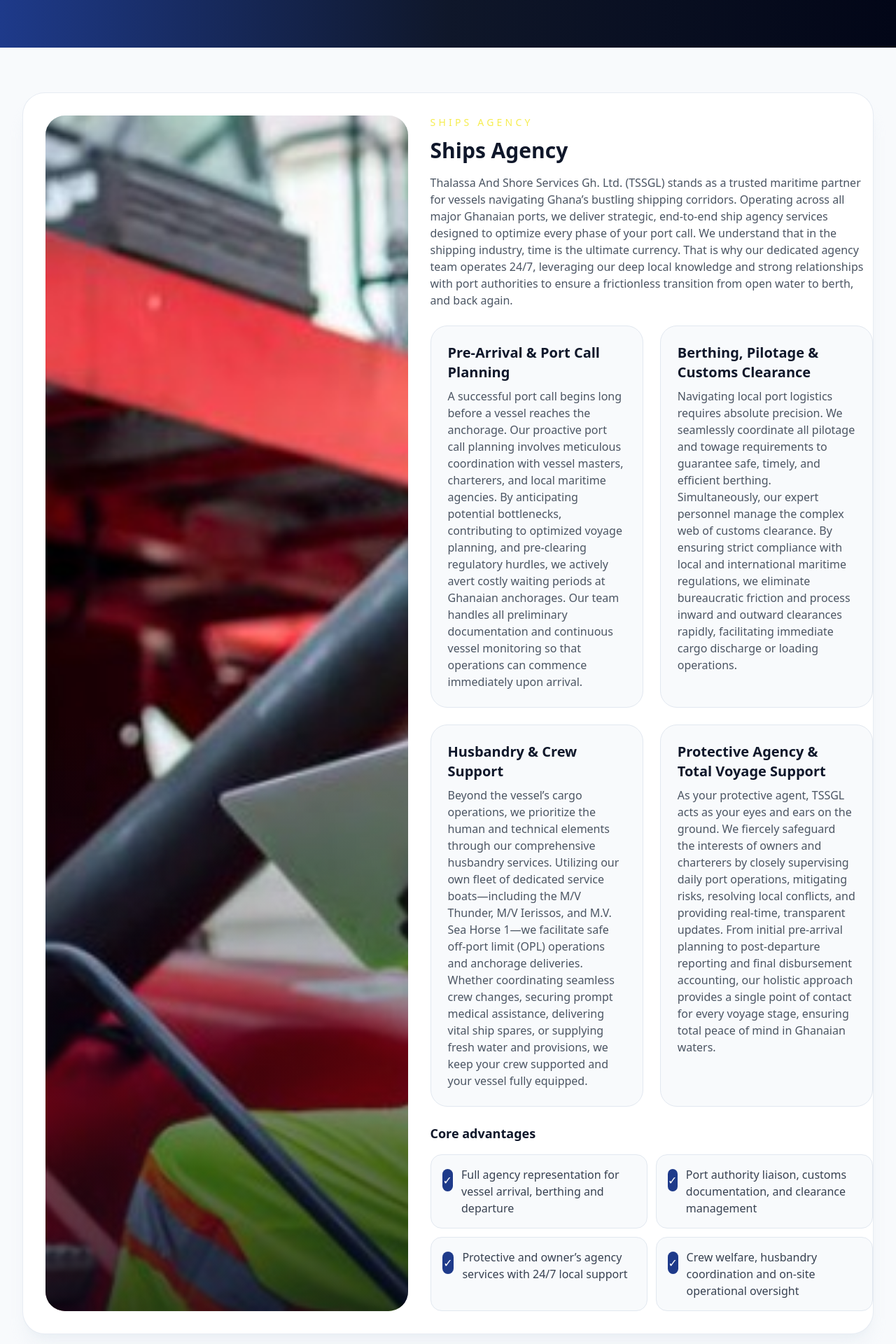
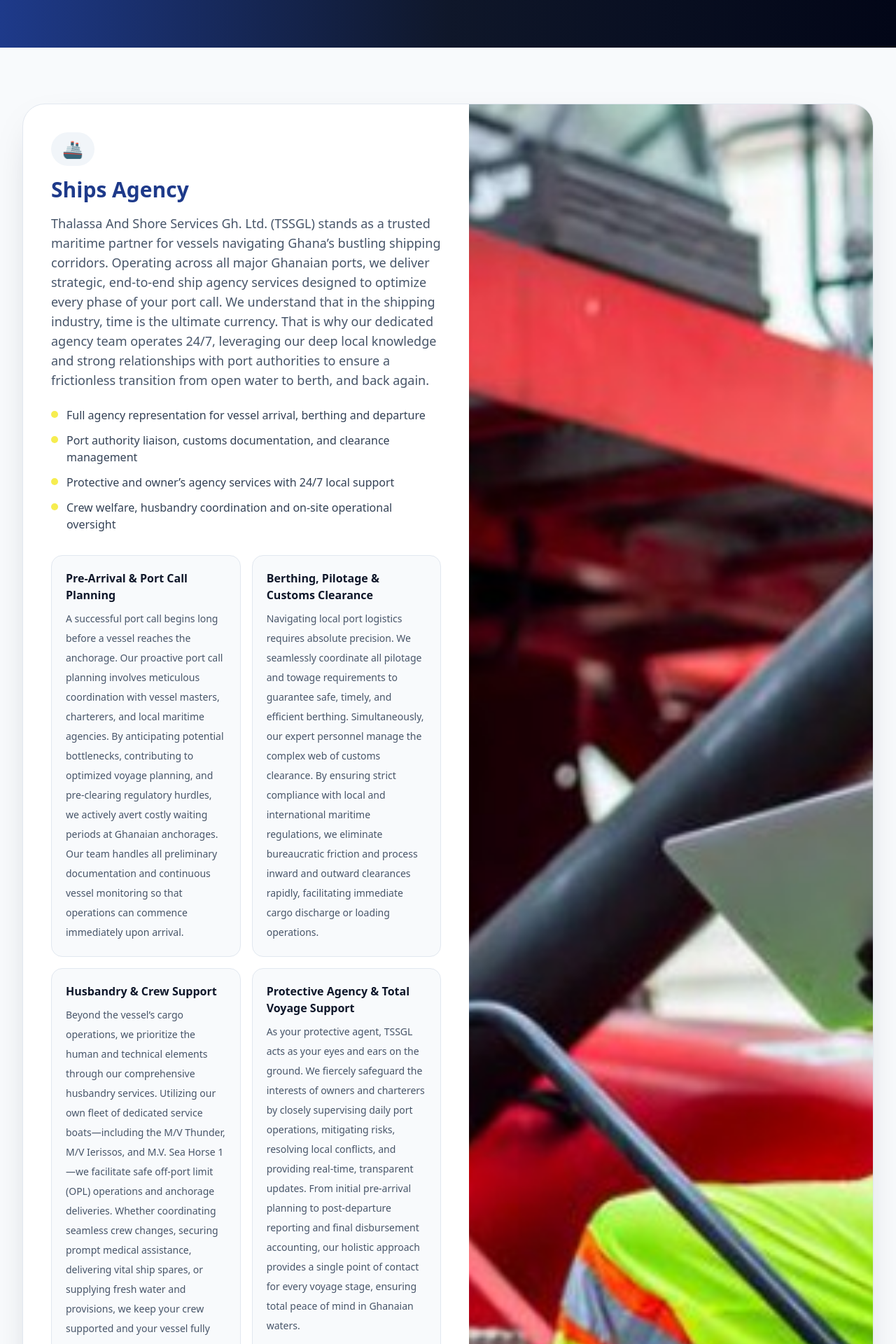
Before and after one commit to angmorteyfelix/TSSGL, a React (Create React App) app: page /services in a window 1280 px wide. Shown: the part 540-2460 px from the top of the page at 70% size. Built offline with nearby package versions, Linux system fonts and the light colour scheme.

Commit message:
Update contact

```diff
--- a/src/data.js
+++ b/src/data.js
@@ -8,8 +8,8 @@
   contact: {
     hq: "Tema, Greater Accra, Ghana",
     email: "operations@thalassashoreservicesgh.com",
-    phone: "+233 (0) 538 584 722",
-    ops247: "+233 (0) 538 584 722",
+    phone: "+233 (0)54 976 0946",
+    ops247: "+233 (0)54 976 0946",
     location: "P.O. Box TM, Community 2, Tema Port Area"
   }
 };
--- a/src/pages/Services.js
+++ b/src/pages/Services.js
@@ -1,5 +1,5 @@
 import React from 'react';
-import { services, companyData } from '../data';
+import { services } from '../data';
 
 const Services = () => {
   return (
@@ -16,11 +16,13 @@
           </div>
         </div>
 
-        <div className="max-w-6xl mx-auto px-6 py-24 sm:px-6 lg:px-8">
+        <div className="mx-auto max-w-6xl px-6 py-24 sm:px-6 lg:px-8">
           <div className="grid gap-10 lg:grid-cols-[1.2fr_0.8fr] lg:items-end">
             <div>
-              <p className="text-sm uppercase tracking-[0.35em] text-tssglYellow mb-4">Service portfolio</p>
-              <h1 className="text-4xl md:text-5xl font-bold leading-tight">Maritime and logistics solutions designed for safe, reliable port performance.</h1>
+              <p className="mb-4 text-sm uppercase tracking-[0.35em] text-tssglYellow">Service portfolio</p>
+              <h1 className="text-4xl font-bold leading-tight md:text-5xl">
+                Maritime and logistics solutions designed for safe, reliable port performance.
+              </h1>
               <p className="mt-6 max-w-2xl text-lg text-slate-200">
                 We deliver ship agency, cargo coordination, offshore support and chandlery services across Ghana and the Gulf of Guinea with regulatory precision and operational speed.
               </p>
@@ -40,78 +42,52 @@
         </div>
       </section>
 
-      <section className="max-w-7xl mx-auto px-6 py-16 lg:px-8">
-        <div className="space-y-16">
-          {services.map((service, index) => (
+      <section className="mx-auto max-w-7xl px-4 py-16 sm:px-6 lg:px-8 lg:py-20">
+        <div className="grid gap-8 lg:gap-10">
+          {services.map((service) => {
+            const imageSrc = service.image?.startsWith('./') ? service.image.replace('./', '/') : service.image;
+
+            return (
               <article
                 key={service.title}
-              className={`grid gap-8 rounded-[2rem] border border-slate-200/80 bg-white p-8 shadow-xl shadow-slate-200/40 lg:grid-cols-[45%_55%] ${index % 2 !== 0 ? 'lg:grid-cols-[55%_45%]' : ''}`}
+                className="overflow-hidden rounded-[2rem] border border-slate-200 bg-white shadow-[0_20px_60px_-30px_rgba(15,23,42,0.35)] lg:grid lg:grid-cols-[1.05fr_0.95fr]"
               >
-              <div className="relative overflow-hidden rounded-[1.75rem] bg-slate-100 shadow-sm">
-                {service.image ? (
-                  <>
-                    <img
-                      src={service.image}
-                      alt={service.title}
-                      className="h-full min-h-[20rem] w-full object-cover"
-                    />
-                    <div className="pointer-events-none absolute inset-0 bg-gradient-to-t from-slate-950/75 via-transparent to-transparent" />
-                  </>
-                ) : (
-                  <div className="flex h-80 w-full items-center justify-center bg-slate-200 text-6xl text-slate-500">
+                <div className="order-2 p-6 sm:p-8 lg:order-1 lg:p-10">
+                  <div className="mb-4 inline-flex rounded-full bg-slate-100 px-4 py-2 text-2xl">
                     {service.icon}
                   </div>
-                )}
-              </div>
+                  <h2 className="text-2xl font-semibold text-tssglBlue sm:text-3xl">{service.title}</h2>
+                  <p className="mt-4 text-base leading-8 text-slate-600 sm:text-lg">{service.description}</p>
 
-              <div className="space-y-6">
-                <div>
-                  <p className="text-sm uppercase tracking-[0.3em] text-tssglYellow mb-3">{service.title}</p>
-                  <h2 className="text-3xl font-bold text-slate-900">{service.title}</h2>
-                  <p className="mt-4 max-w-2xl text-gray-600">{service.description}</p>
-                </div>
-
-                <div className="grid gap-6 md:grid-cols-2">
-                  {service.details?.map((detail) => (
-                    <div key={detail.title} className="rounded-3xl border border-slate-200 bg-slate-50 p-6">
-                      <h3 className="text-xl font-semibold text-slate-900 mb-2">{detail.title}</h3>
-                      <p className="text-gray-600">{detail.text}</p>
-                    </div>
-                  ))}
-                </div>
-
-                {service.items && (
-                  <div>
-                    <h3 className="text-lg font-semibold text-slate-900 mb-4">Core advantages</h3>
-                    <ul className="grid gap-3 sm:grid-cols-2">
-                      {service.items.map((item, itemIndex) => (
-                        <li key={itemIndex} className="flex items-start gap-3 rounded-2xl border border-slate-200 bg-slate-50 p-4 text-gray-700">
-                          <span className="mt-1 inline-flex h-8 w-8 items-center justify-center rounded-full bg-tssglBlue text-white">✓</span>
+                  <ul className="mt-6 space-y-3">
+                    {service.items.map((item) => (
+                      <li key={item} className="flex items-start gap-3 text-sm text-slate-700 sm:text-base">
+                        <span className="mt-1.5 h-2.5 w-2.5 shrink-0 rounded-full bg-tssglYellow" />
                         <span>{item}</span>
                       </li>
                     ))}
                   </ul>
+
+                  <div className="mt-8 grid gap-4 md:grid-cols-2">
+                    {service.details.map((detail) => (
+                      <div key={detail.title} className="rounded-2xl border border-slate-200 bg-slate-50 p-5">
+                        <h3 className="font-semibold text-slate-900">{detail.title}</h3>
+                        <p className="mt-2 text-sm leading-7 text-slate-600">{detail.text}</p>
                       </div>
-                )}
+                    ))}
+                  </div>
+                </div>
+
+                <div className="order-1 lg:order-2">
+                  <img
+                    src={imageSrc}
+                    alt={service.title}
+                    className="h-64 w-full object-cover sm:h-72 lg:h-full"
+                  />
                 </div>
               </article>
-          ))}
-        </div>
-      </section>
-
-      <section className="bg-gradient-to-r from-slate-950 via-slate-900 to-tssglBlue text-white py-20">
-        <div className="max-w-4xl mx-auto px-6 text-center">
-          <p className="text-sm uppercase tracking-[0.3em] text-tssglYellow mb-4">Ready to deploy</p>
-          <h2 className="text-4xl font-bold mb-4">Your next port call deserves expert support.</h2>
-          <p className="text-slate-200 mb-8">
-            Contact our operations team to coordinate vessel arrival, customs clearance and offshore logistics with confidence.
-          </p>
-          <a
-            href={`tel:${companyData.contact.phone}`}
-            className="inline-flex items-center justify-center rounded-full bg-tssglYellow px-10 py-4 text-sm font-semibold text-slate-950 shadow-lg shadow-slate-900/30 hover:bg-yellow-500 transition"
-          >
-            Call Operations: {companyData.contact.phone}
-          </a>
+            );
+          })}
         </div>
       </section>
     </div>
```
Also changed, not shown: package.json (+16 -1 lines), 1 other file (tests, documents, lock files or other folders). Lines whose indentation alone changed are shown as unchanged.
